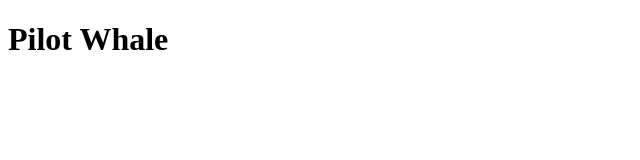
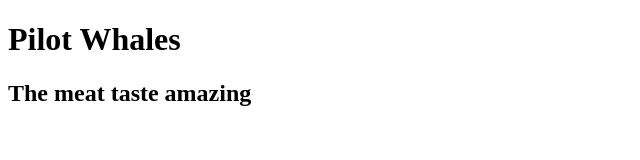
Before and after one commit to lagfoss/whatever, a plain HTML site: page index.html in a window 1280 px wide. Shown: the whole page, without its empty margins (0-640 px from the left). Drawn offline with Linux system fonts and the light colour scheme.

Commit message:
Grindehval

```diff
--- a/index.html
+++ b/index.html
@@ -5,6 +5,7 @@
     <title>Whatever</title>
   </head>
   <body>
-    <h1>Pilot Whale</h1>
+    <h1>Pilot Whales</h1>
+    <h2>The meat taste amazing</h2>
   </body>
 </html>
```
